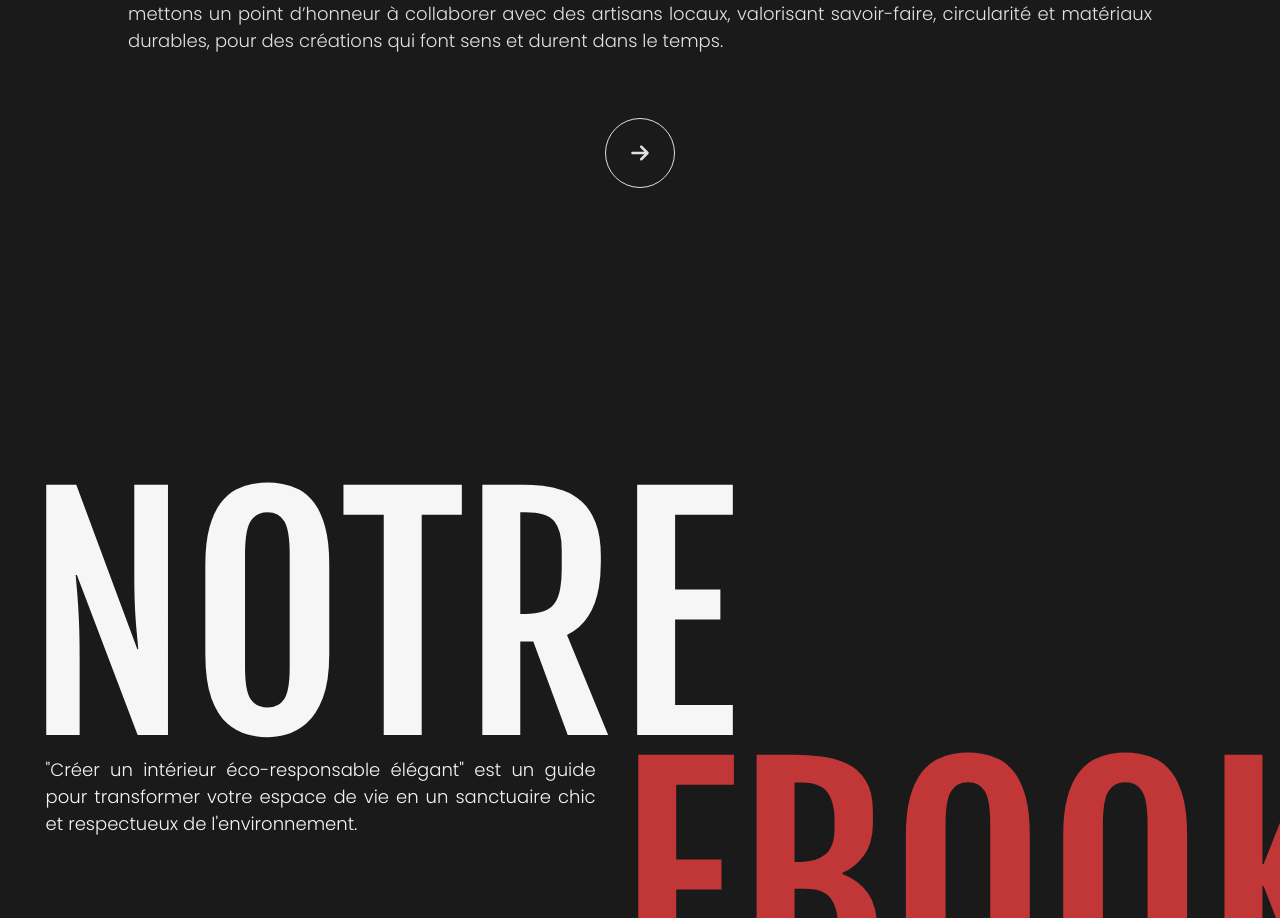
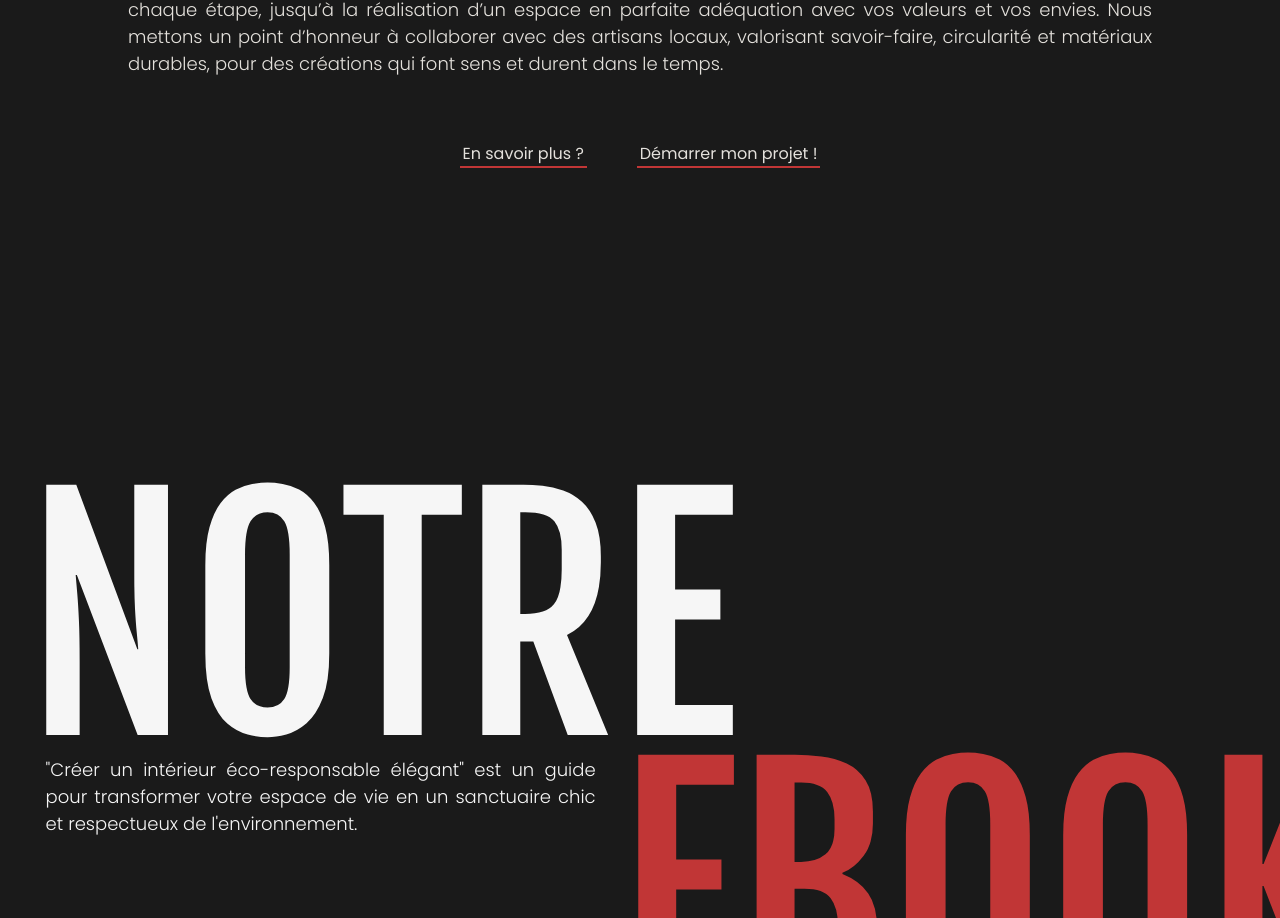
Before and after one commit to Scharlyopitz/CHEYSSOI-PARIS, a React (Vite) app: page / in a window 1280 px wide. Shown: the part 1230-2148 px from the top of the page. Built offline with nearby package versions, Linux system fonts and the light colour scheme.

Commit message:
Ajout class pour les bouttons rouge

```diff
--- a/src/components/Home/ConnectSection.jsx
+++ b/src/components/Home/ConnectSection.jsx
@@ -1,7 +1,6 @@
 import React from "react";
-import { NavLink } from "react-router-dom";
-import { FontAwesomeIcon } from "@fortawesome/react-fontawesome";
-import { faArrowRight } from "@fortawesome/free-solid-svg-icons";
+import { Link } from "react-router-dom";
+
 export default function ConnectSection() {
   const titleSection = "UNE EXPERIENCE UNIQUE";
 
@@ -16,11 +15,14 @@ export default function ConnectSection() {
         })}
       </div>
       <p>{txt}</p>
-      <NavLink to={"demarrermonprojet"}>
-        <div className="button">
-          <FontAwesomeIcon icon={faArrowRight} />
-        </div>
-      </NavLink>
+      <div className="buttonsContainer">
+        <Link to={"apropos"} className="redButton">
+          En savoir plus ?
+        </Link>
+        <Link to={"demarrermonprojet"} className="redButton">
+          Démarrer mon projet !
+        </Link>
+      </div>
     </section>
   );
 }
--- a/src/components/Home/Ebook.jsx
+++ b/src/components/Home/Ebook.jsx
@@ -28,7 +28,7 @@ cqx1wG_-3ywsVy2W5DKAo3ZXhTyPTe47YF9gnxfkqJg5oyp4EkpPHEq9Q2HccGUYdV2yu5oU4kazHDdD
         <div className="paragraph">
           <p>{text}</p>
 
-          <Link to={href} target="_blank">
+          <Link to={href} className="redButton" target="_blank">
             Regarde Ici !
           </Link>
         </div>
--- /dev/null
+++ b/src/sass/base/_buttons.scss
@@ -0,0 +1,36 @@
+.redButton {
+  width: fit-content;
+  position: relative;
+  z-index: 1;
+  padding: 0 3px;
+
+  &:hover {
+    &::before {
+      transform: scaleY(1);
+    }
+  }
+
+  &::before,
+  &::after {
+    content: "";
+    position: absolute;
+    bottom: -2px;
+    left: 0;
+    width: 100%;
+    height: 2px;
+    background: $LightRed;
+  }
+
+  &::before {
+    height: calc(100% + 2px);
+    transform: scaleY(0);
+    z-index: -1;
+    transform-origin: bottom;
+    transition: transform 0.3s;
+    will-change: transform;
+  }
+
+  &::after {
+    height: 2px;
+  }
+}
--- a/src/sass/pages/Home/_connextSection.scss
+++ b/src/sass/pages/Home/_connextSection.scss
@@ -21,32 +21,8 @@
     margin: 8vh 0;
   }
 
-  .button {
-    position: relative;
-    width: 70px;
-    height: 70px;
-    border-radius: 99999px;
-    border: 1px solid $DarkGrey;
-
-    &,
-    svg {
-      transition: 0.35s ease;
-    }
-
-    &:hover {
-      background-color: $DarkGrey;
-
-      svg {
-        color: $Black;
-      }
-    }
-
-    svg {
-      font-size: 20px;
-      position: absolute;
-      top: 50%;
-      left: 50%;
-      transform: translate(-50%, -50%);
-    }
+  .buttonsContainer {
+    display: flex;
+    gap: 50px;
   }
 }
--- a/src/style/style.css
+++ b/src/style/style.css
@@ -2,6 +2,37 @@
 @import url("https://fonts.googleapis.com/css2?family=Poppins:ital,wght@0,100;0,200;0,300;0,400;0,500;0,600;0,700;0,800;0,900;1,100;1,200;1,300;1,400;1,500;1,600;1,700;1,800;1,900&display=swap");
 @import url("https://fonts.googleapis.com/css2?family=Cormorant+Garamond:ital,wght@0,300;0,400;0,500;0,600;0,700;1,300;1,400;1,500;1,600;1,700&display=swap");
 @import url("https://fonts.googleapis.com/css2?family=Fjalla+One&display=swap");
+.redButton {
+  width: -moz-fit-content;
+  width: fit-content;
+  position: relative;
+  z-index: 1;
+  padding: 0 3px;
+}
+.redButton:hover::before {
+  transform: scaleY(1);
+}
+.redButton::before, .redButton::after {
+  content: "";
+  position: absolute;
+  bottom: -2px;
+  left: 0;
+  width: 100%;
+  height: 2px;
+  background: #c13636;
+}
+.redButton::before {
+  height: calc(100% + 2px);
+  transform: scaleY(0);
+  z-index: -1;
+  transform-origin: bottom;
+  transition: transform 0.3s;
+  will-change: transform;
+}
+.redButton::after {
+  height: 2px;
+}
+
 * {
   padding: 0;
   margin: 0;
@@ -171,29 +202,9 @@ nav .menu .link:hover::after {
   text-align: justify;
   margin: 8vh 0;
 }
-#ConnextSection .button {
-  position: relative;
-  width: 70px;
-  height: 70px;
-  border-radius: 99999px;
-  border: 1px solid #e4e1dc;
-}
-#ConnextSection .button,
-#ConnextSection .button svg {
-  transition: 0.35s ease;
-}
-#ConnextSection .button:hover {
-  background-color: #e4e1dc;
-}
-#ConnextSection .button:hover svg {
-  color: #191a19;
-}
-#ConnextSection .button svg {
-  font-size: 20px;
-  position: absolute;
-  top: 50%;
-  left: 50%;
-  transform: translate(-50%, -50%);
+#ConnextSection .buttonsContainer {
+  display: flex;
+  gap: 50px;
 }
 
 #ebook {
@@ -229,36 +240,6 @@ nav .menu .link:hover::after {
   text-align: justify;
   width: 550px;
   height: 270px;
-}
-#ebook .container .paragraph a {
-  width: -moz-fit-content;
-  width: fit-content;
-  position: relative;
-  z-index: 1;
-  padding: 0 3px;
-}
-#ebook .container .paragraph a:hover::before {
-  transform: scaleY(1);
-}
-#ebook .container .paragraph a::before, #ebook .container .paragraph a::after {
-  content: "";
-  position: absolute;
-  bottom: -2px;
-  left: 0;
-  width: 100%;
-  height: 2px;
-  background: #c13636;
-}
-#ebook .container .paragraph a::before {
-  height: calc(100% + 2px);
-  transform: scaleY(0);
-  z-index: -1;
-  transform-origin: bottom;
-  transition: transform 0.3s;
-  will-change: transform;
-}
-#ebook .container .paragraph a::after {
-  height: 2px;
 }
 
 #homeSection {
--- a/src/style/style.scss
+++ b/src/style/style.scss
@@ -1,4 +1,5 @@
 @import "../sass/base/colors";
+@import "../sass/base/buttons";
 @import "../sass/base/fonts";
 @import "../sass/base/reset";
 
```
Also changed, not shown: src/sass/pages/Home/_ebook.scss (+0 -37 lines), 1 other file (tests, documents, lock files or other folders).
